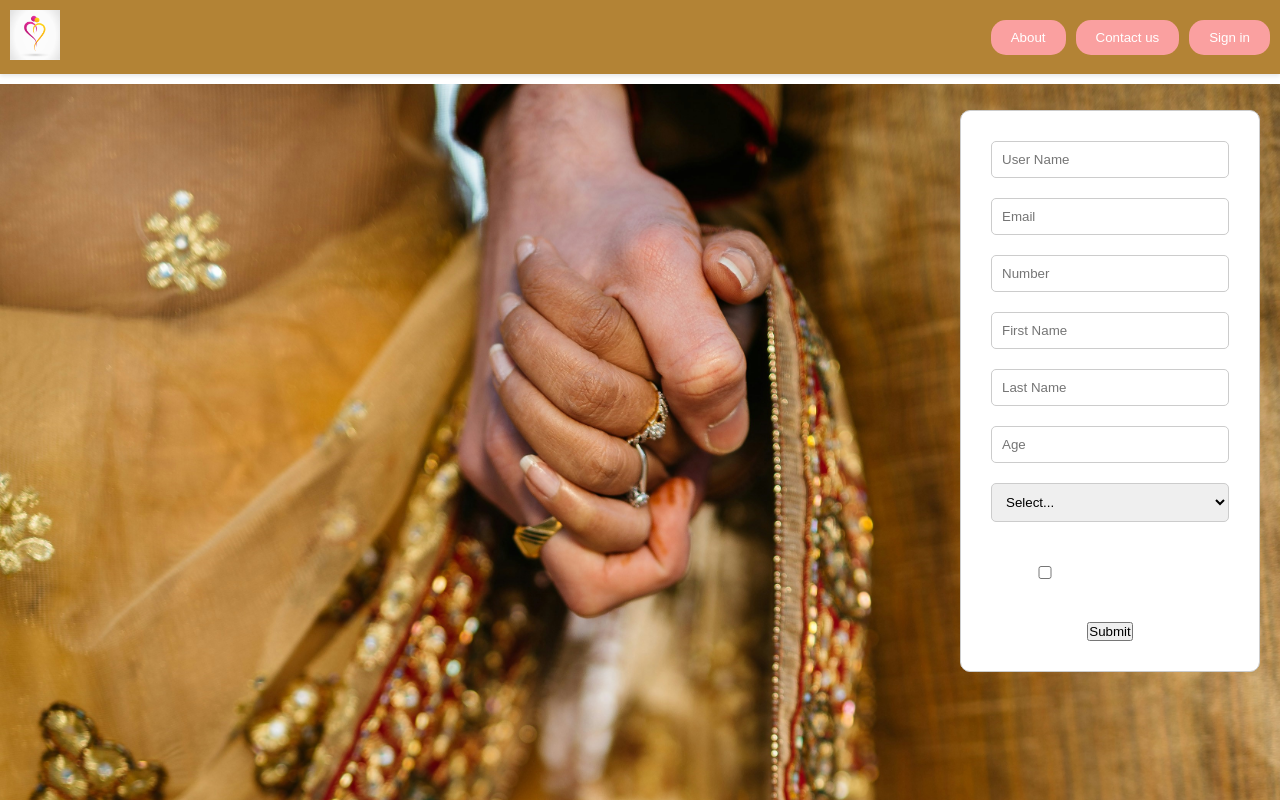
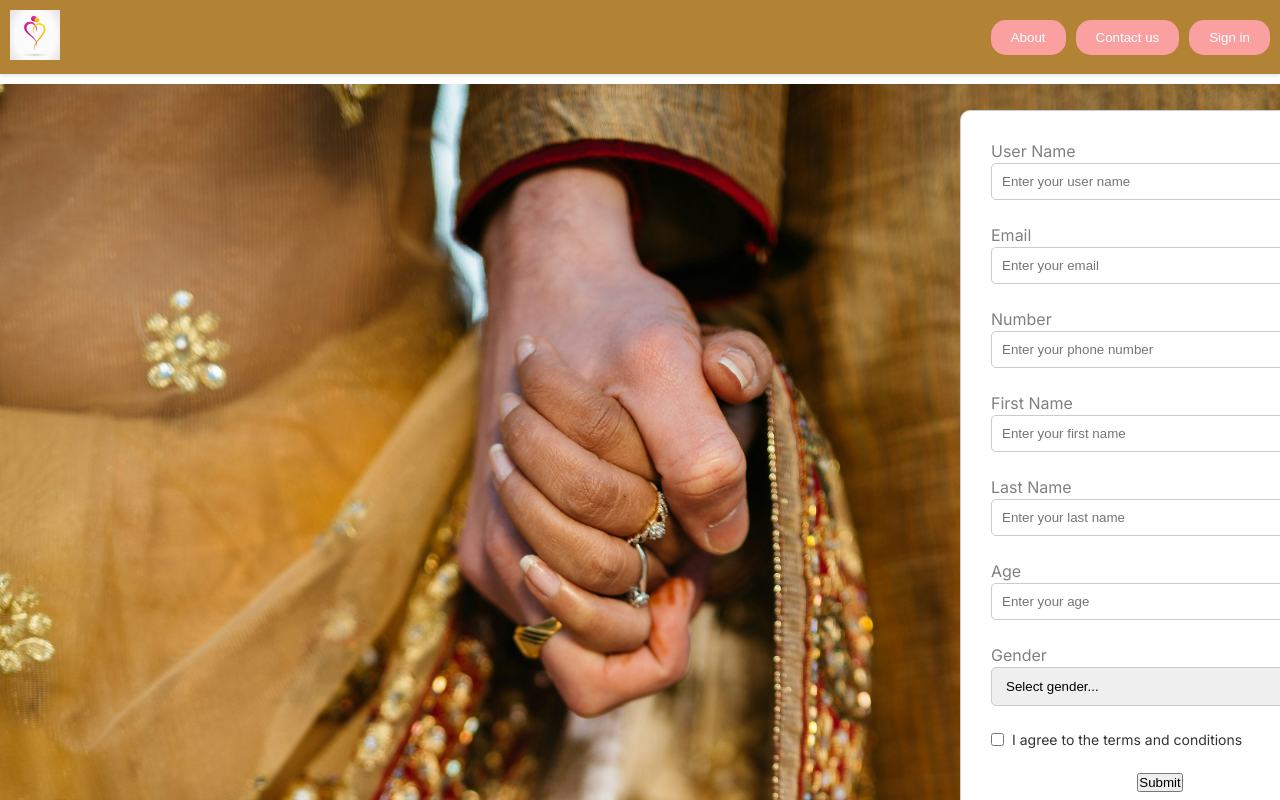
Before and after one commit to Singhdev65/Matrimony, a Next.js app: page / in a window 1280 px wide. Shown: the top 800 px of the page. Built offline with nearby package versions, Linux system fonts and the light colour scheme.

Commit message:
Signup UI changes and code optimization

```diff
--- a/src/app/(auth)/sign-up/page.tsx
+++ b/src/app/(auth)/sign-up/page.tsx
@@ -25,6 +25,15 @@ type FormData = {
   age: number;
   gender: string;
   agree: boolean;
+};
+
+type FormField = {
+  name: keyof FormData;
+  label: string;
+  placeholder?: string;
+  type: "text" | "email" | "number" | "select" | "checkbox";
+  required: boolean;
+  options?: string[];
 };
 
 const Signup: React.FC = () => {
@@ -56,6 +65,66 @@ const Signup: React.FC = () => {
     router.push("/Profile");
     setLoading(false);
   };
+
+  const formFields: FormField[] = [
+    {
+      name: "userName",
+      label: "User Name",
+      placeholder: "Enter your user name",
+      type: "text",
+      required: true,
+    },
+    {
+      name: "email",
+      label: "Email",
+      placeholder: "Enter your email",
+      type: "email",
+      required: true,
+    },
+    {
+      name: "number",
+      label: "Number",
+      placeholder: "Enter your phone number",
+      type: "text",
+      required: true,
+    },
+    {
+      name: "firstName",
+      label: "First Name",
+      placeholder: "Enter your first name",
+      type: "text",
+      required: true,
+    },
+    {
+      name: "lastName",
+      label: "Last Name",
+      placeholder: "Enter your last name",
+      type: "text",
+      required: true,
+    },
+    {
+      name: "age",
+      label: "Age",
+      placeholder: "Enter your age",
+      type: "number",
+      required: true,
+    },
+    {
+      name: "gender",
+      label: "Gender",
+      placeholder: "Select gender...",
+      type: "select",
+      required: true,
+      options: ["Select gender...", "male", "female"],
+    },
+    {
+      name: "agree",
+      label: "I agree to the terms and conditions",
+      type: "checkbox",
+      required: true,
+    },
+  ];
+
   return (
     <Styled.Outerdiv>
       <Image
@@ -80,72 +149,48 @@ const Signup: React.FC = () => {
       {loading && <GenericLoader />}
 
       <Styled.Form onSubmit={form.handleSubmit(onSubmit)}>
-        <Styled.Input
-          {...form.register("userName", { required: true })}
-          placeholder="User Name"
-        />
-        {form.formState.errors.userName && (
-          <Styled.Error>{form.formState.errors.userName.message}</Styled.Error>
-        )}
-        <Styled.Input
-          {...form.register("email", { required: true })}
-          placeholder="Email"
-        />
-        {form.formState.errors.email && (
-          <Styled.Error>{form.formState.errors.email.message}</Styled.Error>
-        )}
-
-        <Styled.Input
-          {...form.register("number", { required: true })}
-          placeholder="Number"
-        />
-        {form.formState.errors.number && (
-          <Styled.Error>{form.formState.errors.number.message}</Styled.Error>
-        )}
-
-        <Styled.Input
-          {...form.register("firstName", { required: true })}
-          placeholder="First Name"
-        />
-        {form.formState.errors.firstName && (
-          <Styled.Error>{form.formState.errors.firstName.message}</Styled.Error>
-        )}
-
-        <Styled.Input
-          {...form.register("lastName", { required: true })}
-          placeholder="Last Name"
-        />
-        {form.formState.errors.lastName && (
-          <Styled.Error>{form.formState.errors.lastName.message}</Styled.Error>
-        )}
-
-        <Styled.Input
-          {...form.register("age", { required: true })}
-          placeholder="Age"
-        />
-        {form.formState.errors.age && (
-          <Styled.Error>{form.formState.errors.age.message}</Styled.Error>
-        )}
-
-        <Styled.Select {...form.register("gender", { required: true })}>
-          <option value="">Select...</option>
-          <option value="male">Male</option>
-          <option value="female">Female</option>
-        </Styled.Select>
-        {form.formState.errors.gender && (
-          <Styled.Error>{form.formState.errors.gender.message}</Styled.Error>
-        )}
-
-        <Styled.Label>
-          <Styled.Input
-            type="checkbox"
-            {...form.register("agree", { required: true })}
-          />
-          I agree to the terms and conditions
-        </Styled.Label>
-        {form.formState.errors.agree && (
-          <Styled.Error>{form.formState.errors.agree.message}</Styled.Error>
-        )}
+        {formFields?.map((field) => (
+          <Styled.InputContainer key={field.name}>
+            {field.type === "checkbox" ? (
+              <Styled.CheckboxContainer>
+                <input
+                  type="checkbox"
+                  id={field.name}
+                  {...form.register(field.name, { required: field.required })}
+                />
+                <Styled.CheckboxLabel>{field.label}</Styled.CheckboxLabel>
+              </Styled.CheckboxContainer>
+            ) : (
+              <>
+                <Styled.Label htmlFor={field.name}>{field.label}</Styled.Label>
+                {field.type === "select" ? (
+                  <Styled.Select
+                    id={field.name}
+                    {...form.register(field.name, { required: field.required })}
+                  >
+                    {field.options?.map((option, index) => (
+                      <option key={option} value={index === 0 ? "" : option}>
+                        {option}
+                      </option>
+                    ))}
+                  </Styled.Select>
+                ) : (
+                  <Styled.Input
+                    id={field.name}
+                    type={field.type}
+                    {...form.register(field.name, { required: field.required })}
+                    placeholder={field.placeholder}
+                  />
+                )}
+              </>
+            )}
+            {form.formState.errors[field.name] && (
+              <Styled.Error>
+                {form.formState.errors[field.name]?.message}
+              </Styled.Error>
+            )}
+          </Styled.InputContainer>
+        ))}
         <input type="submit" />
       </Styled.Form>
     </Styled.Outerdiv>
@@ -153,12 +198,3 @@ const Signup: React.FC = () => {
 };
 
 export default Signup;
-
-{
-  /* <Image
-src={SignupImage}
-alt="Signup Image"
-layout="fill"
-objectFit="cover"
-/> */
-}
--- a/src/app/(auth)/sign-up/styles.js
+++ b/src/app/(auth)/sign-up/styles.js
@@ -1,4 +1,3 @@
-// import React from "react";
 import styled from "styled-components";
 
 export const Form = styled.form`
@@ -9,7 +8,7 @@ export const Form = styled.form`
   padding: 30px;
   border: 1px solid #ccc;
   border-radius: 10px;
-  width: 300px;
+  width: 400px;
   z-index: 999;
   background-color: #fff;
   position: absolute;
@@ -32,8 +31,7 @@ export const Form = styled.form`
 
 export const Outerdiv = styled.div`
   background-color: green;
-  ${"" /* height: 100vh; */}
-  min-height: 110vh;
+  min-height: 135vh;
   position: relative;
   overflow: auto;
 
@@ -44,6 +42,12 @@ export const Outerdiv = styled.div`
   @media (max-width: 480px) {
     padding: 5px;
   }
+`;
+
+export const InputContainer = styled.div`
+  position: relative;
+  width: 100%;
+  margin-bottom: 5px;
 `;
 
 export const Input = styled.input`
@@ -64,11 +68,16 @@ export const Label = styled.label`
   display: flex;
   align-items: center;
   gap: 10px;
+  color: gray;
+  margin-bottom: 2px;
 `;
 
 export const Error = styled.p`
   color: red;
   margin: 0;
+  font-size: 0.8rem;
+  position: absolute;
+  bottom: -20px;
 `;
 
 export const SubmitButton = styled.input`
@@ -106,314 +115,15 @@ export const FormContainer = styled.div`
   z-index: 999;
 `;
 
-// export const HeaderContainer = styled.header`
-//   display: flex;
-//   justify-content: space-between;
-//   align-items: center;
-//   padding: 10px 20px;
-//   background-color: #f8f9fa;
-//   box-shadow: 0 2px 4px rgba(0, 0, 0, 0.1);
-// `;
+export const CheckboxContainer = styled.label`
+  display: flex;
+  align-items: center;
+  cursor: pointer;
+  user-select: none;
+  font-size: 14px;
+  color: #333;
+`;
 
-// export const GetStarted = styled.h2`
-//   color: #fff;
-//   font-weight: bold;
-//   text-shadow: 2px 2px 2px  #c70039;
-// `;
-
-// export const HaveanAccount = styled.h3`
-//   color: #fff;
-// `;
-
-// export const Logo = styled.img`
-//   height: 40px;
-// `;
-
-// export const HeaderButton = styled.button`
-//   margin-left: 10px;
-//   padding: 10px 20px;
-//   border: none;
-//   background-color: #007bff;
-//   color: white;
-//   cursor: pointer;
-//   border-radius: 4px;
-//   font-size: 16px;
-
-//   &:hover {
-//     background-color: #0056b3;
-//   }
-// `;
-
-// export const GoogleButton = styled.button`
-//   padding: 10px 20px 10px 0;
-//   border: 1px solid #d3d3d3;
-//   background-color: #fff;
-//   color: black;
-//   cursor: pointer;
-//   border-radius: 10px;
-//   font-size: 16px;
-//   display: flex;
-//   align-items: center;
-//   justify-content: center;
-//   transition: background-color 0.3s;
-//   margin-right: 20px;
-
-//   &:hover {
-//     border-color: #bfa06b;
-//   }
-
-//   &::before {
-//     content: "";
-//     background: url("/path/to/google-logo.png") no-repeat center center;
-//     background-size: contain;
-//     width: 20px;
-//     height: 20px;
-//     margin-right: 10px;
-//   }
-// `;
-
-// // ----Signup body----
-
-// export const SignupContainer = styled.div`
-//   display: flex;
-//   padding: 2rem;
-//   border-radius: 1.5rem;
-//   box-shadow: 0 4px 6px rgba(0, 0, 0, 0.1), 0 1px 3px rgba(0, 0, 0, 0.08);
-//   margin: 2rem;
-//   background: #fff;
-// `;
-// export const LeftSection = styled.div`
-//   flex: 1;
-//   padding: 20px 20px 50px 20px;
-//   z-index: 999;
-//   height: 33rem;
-// `;
-// export const RightSection = styled.div`
-//   flex: 1;
-//   display: flex;
-//   justify-content: center;
-//   align-items: center;
-// `;
-
-// export const OuterRightSection = styled.div`
-//   flex: 1;
-//   padding: 30px;
-//   margin-left: 5rem;
-// `;
-// export const Image = styled.img`
-//   width: 100%;
-//   height: 100%;
-// `;
-
-// export const Form = styled.form`
-//   display: flex;
-//   flex-direction: column;
-// `;
-
-// export const Label = styled.label`
-//   margin-bottom: 10px;
-//   font-weight: 500;
-//   color: #fdf0e4;
-// `;
-// export const Input = styled.input`
-//   margin-bottom: 10px;
-//   margin-top: 10px;
-//   display: block;
-//   width: 100%;
-//   height: 1.5rem;
-//   padding: 1rem 1rem;
-//   font-family: "main-font-family";
-//   font-size: 0.75rem;
-//   font-weight: normal;
-//   line-height: 1.25;
-//   color: #343434;
-//   background-color: #fffafa;
-//   background-clip: padding-box;
-//   border: 1px solid #ececec;
-//   border-radius: 0.5rem;
-//   box-shadow: none;
-//   transition: border-color 0.15s ease-in-out, box-shadow 0.15s ease-in-out;
-// `;
-// export const Button = styled.button`
-//   padding: 10px;
-
-//   flex: 1;
-//   padding: 1rem;
-//   font-family: "main-font-family";
-//   font-size: 0.75rem;
-//   font-weight: normal;
-//   line-height: 1.25;
-//   color: #343434;
-//   background-color: #ffffff;
-//   border: 1px solid #ececec;
-//   border-radius: 0.5rem;
-//   transition: border-color 0.15s ease-in-out, box-shadow 0.15s ease-in-out;
-//   cursor: pointer;
-
-//   &.active {
-//     background-color: #43d477;
-//     color: #fff;
-//   }
-
-//   &:hover {
-//     border-color: #ccc;
-//   }
-// `;
-
-// export const AccountType = styled.div``;
-// export const Card = styled.div`
-//   display: flex;
-// `;
-// export const ButtonContainer = styled.div`
-//   margin-bottom: 10px;
-//   margin-top: 10px;
-//   display: flex;
-//   justify-content: space-between;
-//   width: 100%;
-// `;
-// export const CheckboxContainer = styled.label`
-//   display: flex;
-//   align-items: center;
-//   margin-bottom: 10px;
-// `;
-// export const CheckboxInput = styled.input.attrs({ type: "checkbox" })`
-//   margin-right: 0.5rem;
-// `;
-// export const CheckboxText = styled.span`
-//   font-weight: medium;
-//   color: #fff;
-// `;
-// export const SignupButton = styled.button`
-//   width: 70%;
-//   padding: 1rem;
-//   font-family: "main-font-family";
-//   font-size: 0.75rem;
-//   font-weight: normal;
-//   line-height: 1.25;
-//   color: #6d635e;
-//   background-color: #fdf0e4;
-//   border: 1px solid #ececec;
-//   border-radius: 0.5rem;
-//   transition: border-color 0.15s ease-in-out, box-shadow 0.15s ease-in-out;
-//   font-weight: medium;
-//   margin-bottom: 4rem;
-
-//   cursor: pointer;
-//   &:hover {
-//     background-color: #ddcac7;
-//   }
-// `;
-// export const CardHeader = styled.div`
-//   font-size: 1.25rem;
-//   font-weight: bold;
-//   line-height: 1.22;
-//   padding-bottom: 3rem;
-// `;
-
-// // ---google signup button---
-
-// export const GSignInWrapper = styled.div`
-//   display: inline-block;
-// `;
-
-// export const GoogleLabel = styled.span`
-//   font-family: serif;
-//   font-weight: normal;
-// `;
-
-// export const CustomBtn = styled.div`
-//   display: inline-block;
-//   background: white;
-//   color: #444;
-//   width: 190px;
-//   border-radius: 5px;
-//   border: thin solid #888;
-//   box-shadow: 1px 1px 1px grey;
-//   white-space: nowrap;
-
-//   &:hover {
-//     cursor: pointer;
-//   }
-// `;
-
-// export const Icon = styled.span`
-//   background: url("/identity/sign-in/g-normal.png") transparent 5px 50%
-//     no-repeat;
-//   display: inline-block;
-//   vertical-align: middle;
-//   width: 42px;
-//   height: 42px;
-// `;
-
-// export const ButtonText = styled.span`
-//   display: inline-block;
-//   vertical-align: middle;
-//   padding-left: 42px;
-//   padding-right: 42px;
-//   font-size: 14px;
-//   font-weight: bold;
-//   font-family: "Roboto", sans-serif;
-// `;
-
-// export const LineContainer = styled.div`
-//   width: 100%;
-//   height: 1px;
-//   background-color: #d3d3d3;
-//   position: relative;
-//   margin-bottom: 4rem;
-// `;
-
-// export const OrText = styled.span`
-//   position: absolute;
-//   top: 50%;
-//   left: 50%;
-//   transform: translate(-50%, -50%);
-//   background-color: white;
-//   padding: 0 10px;
-// `;
-
-// export const StyledLink = styled.div`
-//   color: #c70039;
-//   transition: transform 0.3s ease, background-color 0.3s ease;
-//   font-weight: bold;
-
-//   &:hover {
-//     font-style: italic;
-//   }
-// `;
-
-// export const Background = styled.div`
-//   position: relative;
-//   width: 100vw;
-//   height: 100vh;
-//   background-image: url("../../../Assets/Images/signup2.jpg");
-//   background-size: cover;
-//   background-position: center;
-// `;
-
-// export const Overlay = styled.div`
-//   position: absolute;
-//   top: 0;
-//   left: 0;
-//   width: 100%;
-//   height: 100%;
-//   background-color: rgba(0, 0, 0, 0.5); /* Add a semi-transparent overlay */
-//   display: flex;
-//   justify-content: center;
-//   align-items: center;
-// `;
-
-// export const FormContainer = styled.div`
-//   background: rgba(255, 255, 255, 0.9); /* Make the form slightly transparent */
-//   padding: 2rem;
-//   border-radius: 8px;
-//   box-shadow: 0 0 10px rgba(0, 0, 0, 0.1);
-//   max-width: 400px;
-//   width: 100%;
-// `;
-
-// export const BackgroundImage = styled(Image)`
-//   object-fit: cover;
-//   width: 100%;
-//   height: 100%;
-// `;
+export const CheckboxLabel = styled.span`
+  margin-left: 8px;
+`;
```
